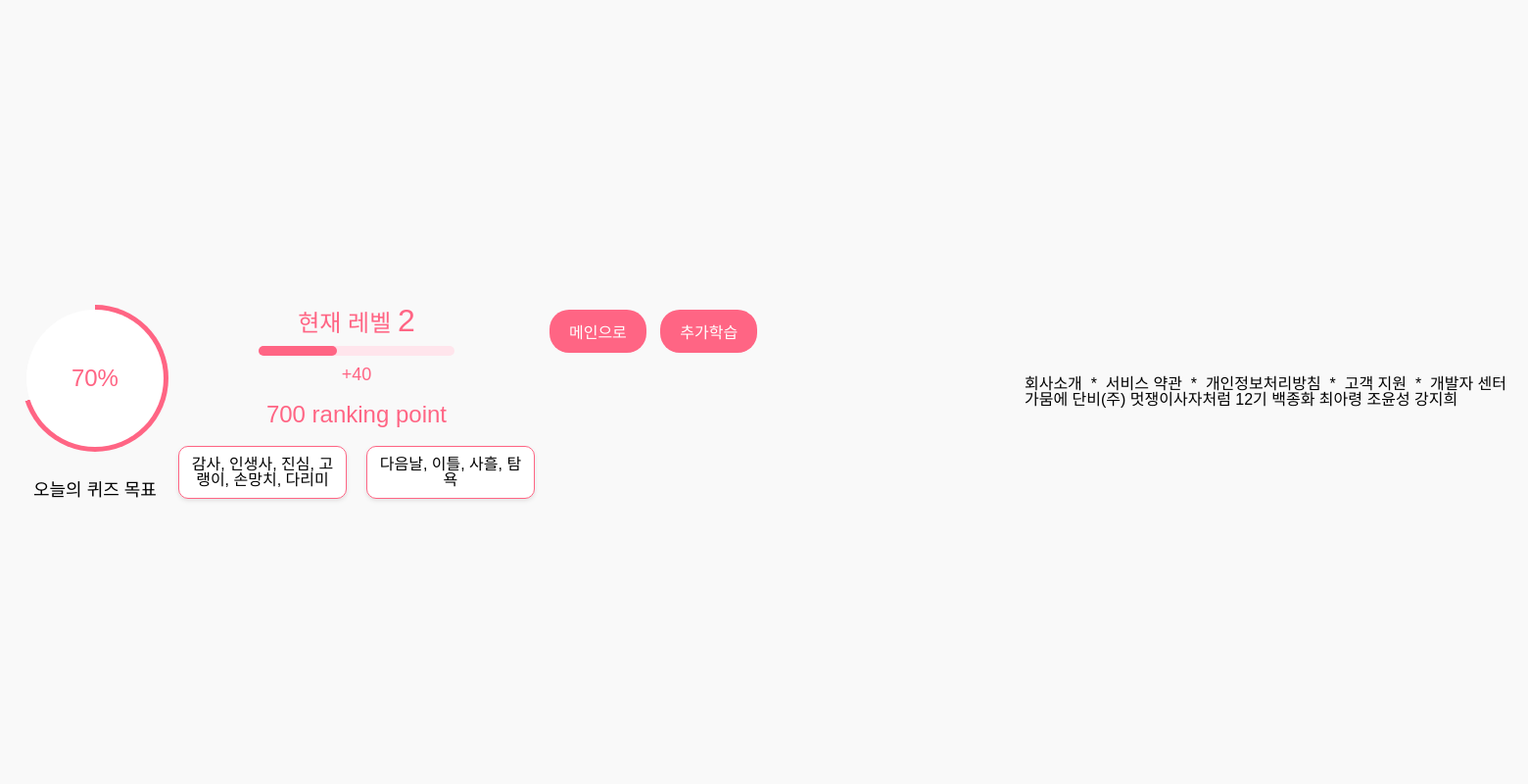
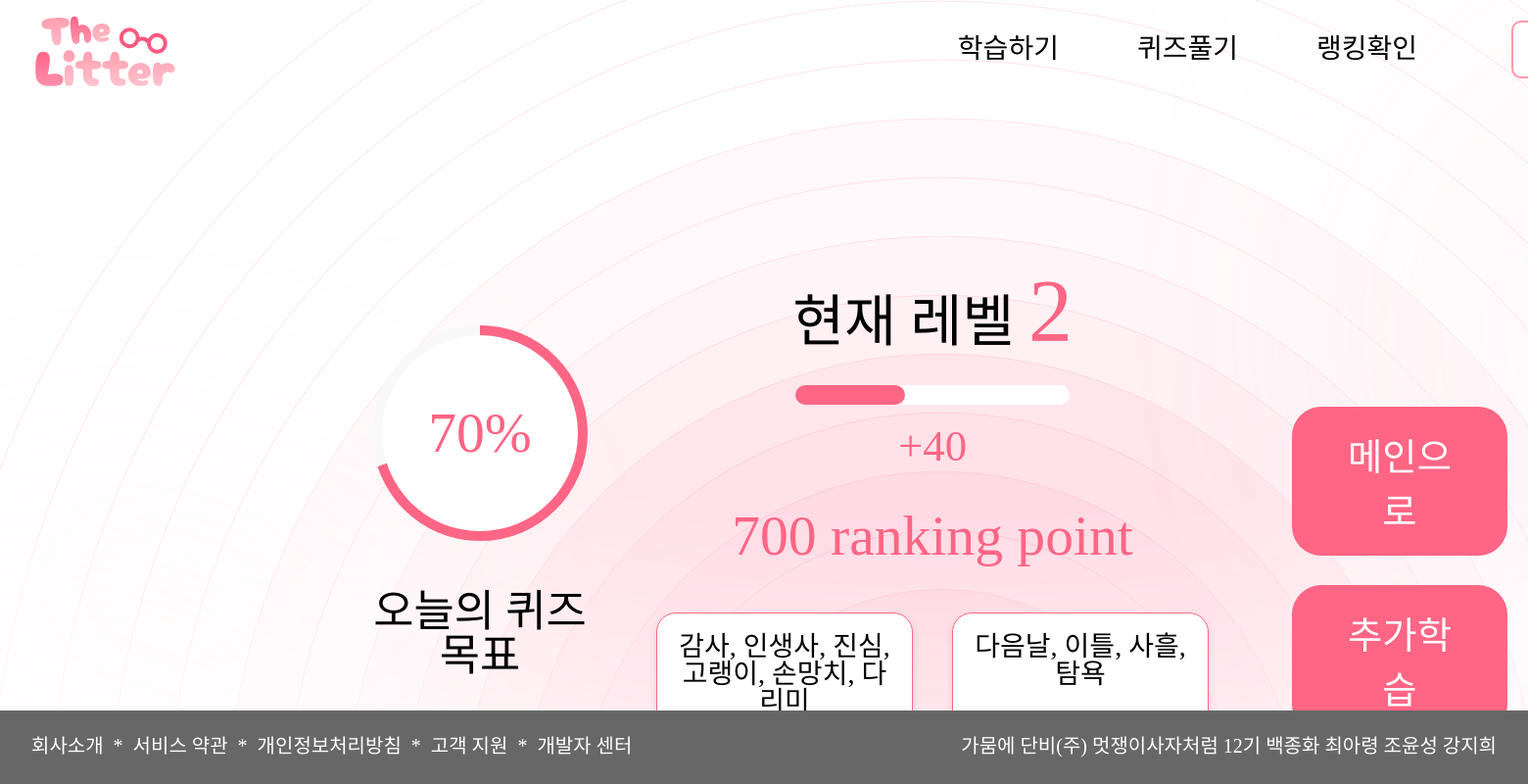
Before and after one commit to qor0530/Hackathon_Team2, a FastAPI app: template templates/quiz_result.html in a window 1560 px wide. Shown: the whole page at 98% size. Run offline with FastAPI, Linux system fonts and the light colour scheme; the template is opened without the code that fills it, so the values that code supplies are empty; some web fonts are replaced.

Commit message:
quiz_result html css finish

```diff
--- a/static/css/quiz_result.css
+++ b/static/css/quiz_result.css
@@ -1,17 +1,51 @@
+@font-face {
+  font-family: "Moderniz";
+  src: url("../font/Moderniz.otf") format("truetype");
+}
+@font-face {
+  font-family: "Pretendard-Medium";
+  src: url("https://fastly.jsdelivr.net/gh/Project-Noonnu/noonfonts_2107@1.1/Pretendard-Medium.woff") format("woff");
+  font-weight: 500;
+  font-style: normal;
+}
+@font-face {
+  font-family: "Pretendard-SemiBold";
+  src: url("https://fastly.jsdelivr.net/gh/Project-Noonnu/noonfonts_2107@1.1/Pretendard-SemiBold.woff") format("woff");
+  font-weight: 600;
+  font-style: normal;
+}
+@font-face {
+  font-family: "Pretendard-Bold";
+  src: url("https://fastly.jsdelivr.net/gh/Project-Noonnu/noonfonts_2107@1.1/Pretendard-Bold.woff") format("woff");
+  font-weight: 700;
+  font-style: normal;
+}
+@font-face {
+  font-family: "Pretendard-ExtraBold";
+  src: url("https://fastly.jsdelivr.net/gh/Project-Noonnu/noonfonts_2107@1.1/Pretendard-ExtraBold.woff") format("woff");
+  font-weight: 800;
+  font-style: normal;
+}
+@font-face {
+  font-family: "Pretendard-Black";
+  src: url("https://fastly.jsdelivr.net/gh/Project-Noonnu/noonfonts_2107@1.1/Pretendard-Black.woff") format("woff");
+  font-weight: 900;
+  font-style: normal;
+}
+
 body {
-    font-family: 'Arial', sans-serif;
-    display: flex;
-    justify-content: center;
-    align-items: center;
-    height: 100vh;
+  font-family: Arial, sans-serif;
   margin: 0;
-    background-color: #f9f9f9;
+  padding: 0;
+  background: url('../images/bg.svg');
 }
 
 .container {
   text-align: center;
   display: inline-flex;
-    width: 1024px;
+  width: 1080px;
+  padding-top: 220px;
+  padding-left: 380px;
 }
 
 #left-content {
@@ -19,7 +53,8 @@ body {
   flex-direction: column;
   justify-content: center;
   align-items: center;
-    /* width: ; */
+  margin-right: 50px;
+  margin-top: 40px;
 }
 
 #right-content {
@@ -27,23 +62,23 @@ body {
   flex-direction: column;
   justify-content: center;
   align-items: center;
+  margin-right: 50px;
 }
 
 .progress-circle {
-    width: 150px;
-    height: 150px;
+  width: 220px;
+  height: 220px;
   border-radius: 50%;
   background: conic-gradient(#ff6584 70%, #f9f9f9 0);
   display: flex;
   justify-content: center;
   align-items: center;
-    margin: auto;
   position: relative;
 }
 
 .progress-circle-inner {
-    width: 140px;
-    height: 140px;
+  width: 200px;
+  height: 200px;
   border-radius: 50%;
   background-color: #fff;
   display: flex;
@@ -52,74 +87,85 @@ body {
 }
 
 .progress-circle-inner span {
-    font-size: 24px;
+  font-size: 3.6em;
+  font-family: 'Pretendard-Bold';
   color: #ff6584;
 }
 
 .quiz-goal {
-    margin-top: 10px;
-    font-size: 18px;
+  font-size: 2.8em;
+  margin-top: 50px;
+  font-family: 'Pretendard-Bold';
   color: #000;
 }
 
 .level-section {
-    margin-top: 20px;
+  margin-top: 40px;
 }
 
 .current-level {
-    font-size: 24px;
+  font-size: 3.6em;
+  font-family: 'Pretendard-Bold';
+  color: #000000;
+}
+
+.level-number {
+  font-size: 90px;
+  font-family: 'Pretendard-Bold';
   color: #ff6584;
 }
 
-.level-number {
-    font-size: 32px;
-}
-
 .level-bar {
-    width: 200px;
-    height: 10px;
-    background-color: #ffe5ec;
-    margin: 10px auto;
-    border-radius: 5px;
+  width: 280px;
+  height: 20px;
+  background-color: #fff;
+  margin: 20px auto;
+  margin-top: 30px;
   position: relative;
+  border-radius: 10px;
 }
 
 .level-progress {
   width: 40%;
   height: 100%;
   background-color: #ff6584;
-    border-radius: 5px;
+  border-radius: 10px;
 }
 
 .points {
-    font-size: 18px;
+  font-size: 2.8em;
+  margin-top: 30px;
+  font-family: 'Pretendard-Bold';
   color: #ff6584;
 }
 
 .ranking-points {
-    margin-top: 20px;
-    font-size: 24px;
+  margin-top: 40px;
+  font-size: 3.6em;
+  font-family: 'Pretendard-Bold';
   color: #ff6584;
 }
 
 .word-boxes {
   display: flex;
   justify-content: center;
-    margin-top: 20px;
+  margin-top: 50px;
 }
 
 .word-box {
   background-color: #fff;
   border: 1px solid #ff6584;
-    border-radius: 10px;
-    padding: 10px;
-    margin: 0 10px;
-    width: 150px;
-    box-shadow: 0 2px 4px rgba(0, 0, 0, 0.1);
+  border-radius: 20px;
+  padding: 20px;
+  margin: 0 20px;
+  width: 220px;
+  box-shadow: 0 4px 8px rgba(0, 0, 0, 0.1);
+  font-size: 28px;
+  font-family: "Pretendard-Medium";
 }
 
 .buttons {
-    margin-top: 20px;
+  margin-top: 180px;
 }
 
 .main-button,
@@ -127,11 +173,13 @@ body {
   background-color: #ff6584;
   color: #fff;
   border: none;
-    border-radius: 20px;
-    padding: 10px 20px;
-    font-size: 16px;
+  border-radius: 30px;
+  padding: 20px 40px;
+  font-size: 2.4em;
+  font-family: 'Pretendard-Bold';
   cursor: pointer;
-    margin: 5px;
+  margin: 15px;
+  width: 220px;
 }
 
 .main-button:hover,
--- a/templates/quiz_result.html
+++ b/templates/quiz_result.html
@@ -20,6 +20,7 @@
     ></script>
   </head>
   <body>
+    {% include "header.html"%}
     <div class="container">
       <div id="left-content">
         <div class="progress-circle">
@@ -31,9 +32,7 @@
       </div>
       <div id="right-content">
         <div class="level-section">
-          <span class="current-level"
-            >현재 레벨 <span class="level-number">2</span></span
-          >
+          <span class="current-level">현재 레벨 <span class="level-number">2</span></span>
           <div class="level-bar">
             <div class="level-progress"></div>
           </div>
```
Lines whose indentation alone changed are shown as unchanged.
